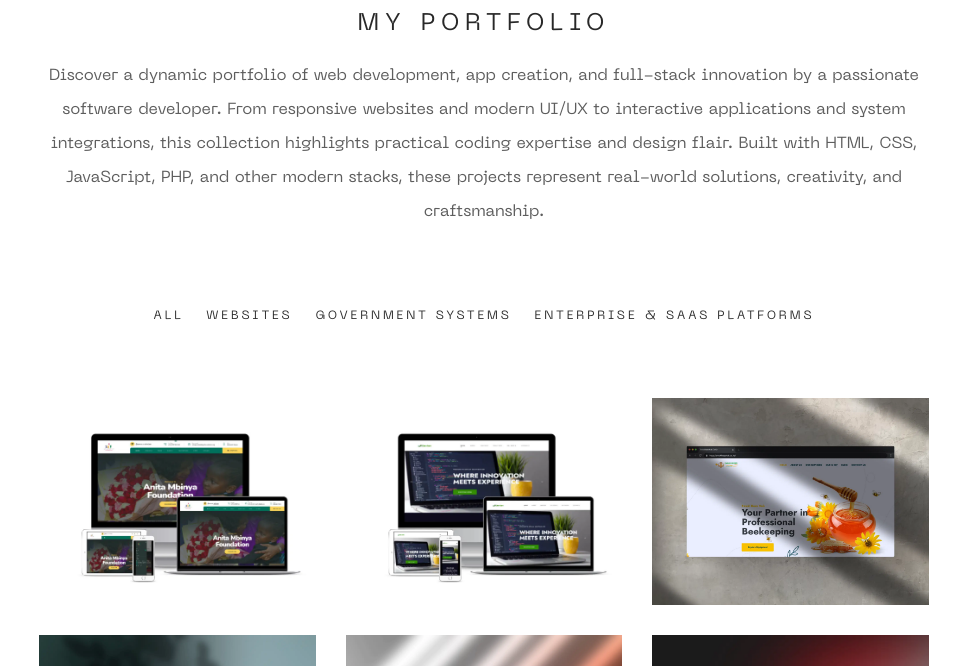
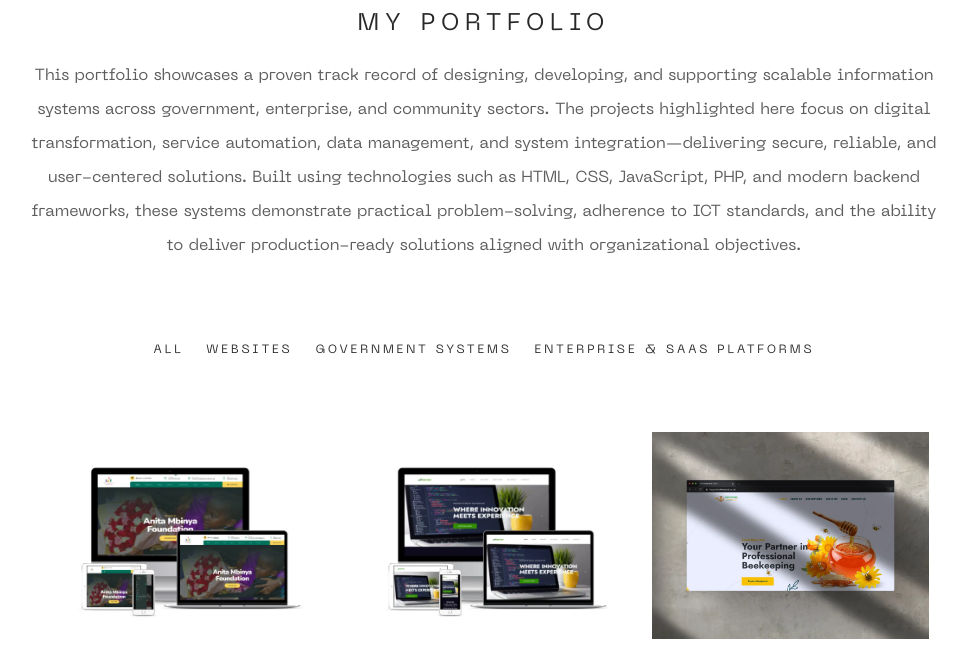
Before and after one commit to MartMbithi/martmbithi.github.io, a plain HTML site: page portfolio.html in a window 1280 px wide. Shown: the part 110-776 px from the top of the page, without its empty margins (156-1123 px from the left). Drawn offline with Linux system fonts and the light colour scheme.

Commit message:
Implemented Portfolio Pages

```diff
--- a/portfolio.html
+++ b/portfolio.html
@@ -154,14 +154,17 @@
               <div class="section-heading mb-70">
                 <h2 class="pb-5">My Portfolio</h2>
                 <p>
-                  Discover a dynamic portfolio of web development, app creation,
-                  and full-stack innovation by a passionate software developer.
-                  From responsive websites and modern UI/UX to interactive
-                  applications and system integrations, this collection
-                  highlights practical coding expertise and design flair. Built
-                  with HTML, CSS, JavaScript, PHP, and other modern stacks,
-                  these projects represent real-world solutions, creativity, and
-                  craftsmanship.<br />
+                  This portfolio showcases a proven track record of designing,
+                  developing, and supporting scalable information systems across
+                  government, enterprise, and community sectors. The projects
+                  highlighted here focus on digital transformation, service
+                  automation, data management, and system integration—delivering
+                  secure, reliable, and user-centered solutions. Built using
+                  technologies such as HTML, CSS, JavaScript, PHP, and modern
+                  backend frameworks, these systems demonstrate practical
+                  problem-solving, adherence to ICT standards, and the ability
+                  to deliver production-ready solutions aligned with
+                  organizational objectives.
                 </p>
               </div>
             </div>
@@ -170,9 +173,7 @@
             <div class="col-12">
               <div id="filter-menu" class="filter-menu mb-65">
                 <ul class="list-unstyled list-inline text-center">
-                  <li class="list-inline-item" data-filter="*">
-                    All
-                  </li>
+                  <li class="list-inline-item" data-filter="*">All</li>
                   <li class="list-inline-item" data-filter=".websites">
                     Websites
                   </li>
```
